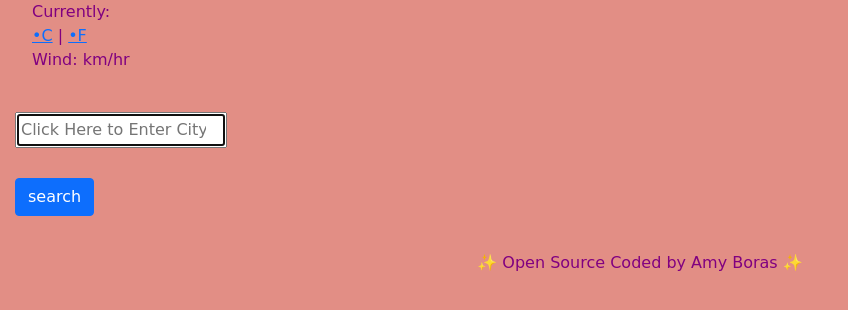
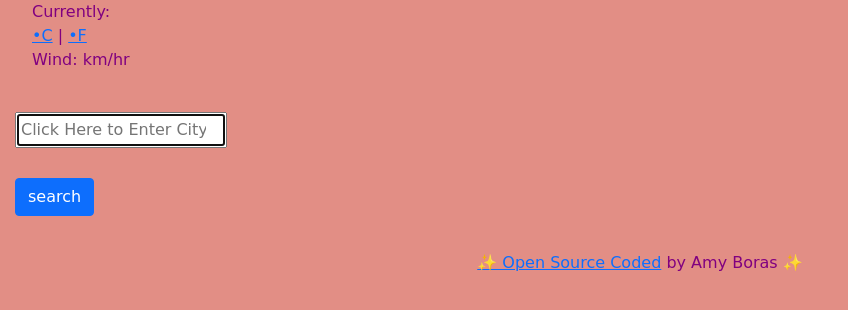
Before and after one commit to code-seamstress/Weather-Project-amb, a plain HTML site: page index.html in a window 1280 px wide. Shown: the whole page, without its empty margins (0-848 px from the left). Drawn offline with nearby package versions, Linux system fonts and the light colour scheme; no server answers.

Commit message:
Added div

```diff
--- a/index.html
+++ b/index.html
@@ -63,12 +63,12 @@ id="icon" />
 <div class="weather-forecast">
 <div class="weather-forecast" id="forecast">
 
-
-<a href="https://github.com/code-seamstress/Weather-Project-amb" target="_blank"></a>✨ Open Source Coded
+<div>
+<a href="https://github.com/code-seamstress/Weather-Project-amb" target="_blank">✨ Open Source Coded</a>
 
 by Amy Boras ✨
 
-
+</div>
 
     <script src="script.js"></script>
 
```
